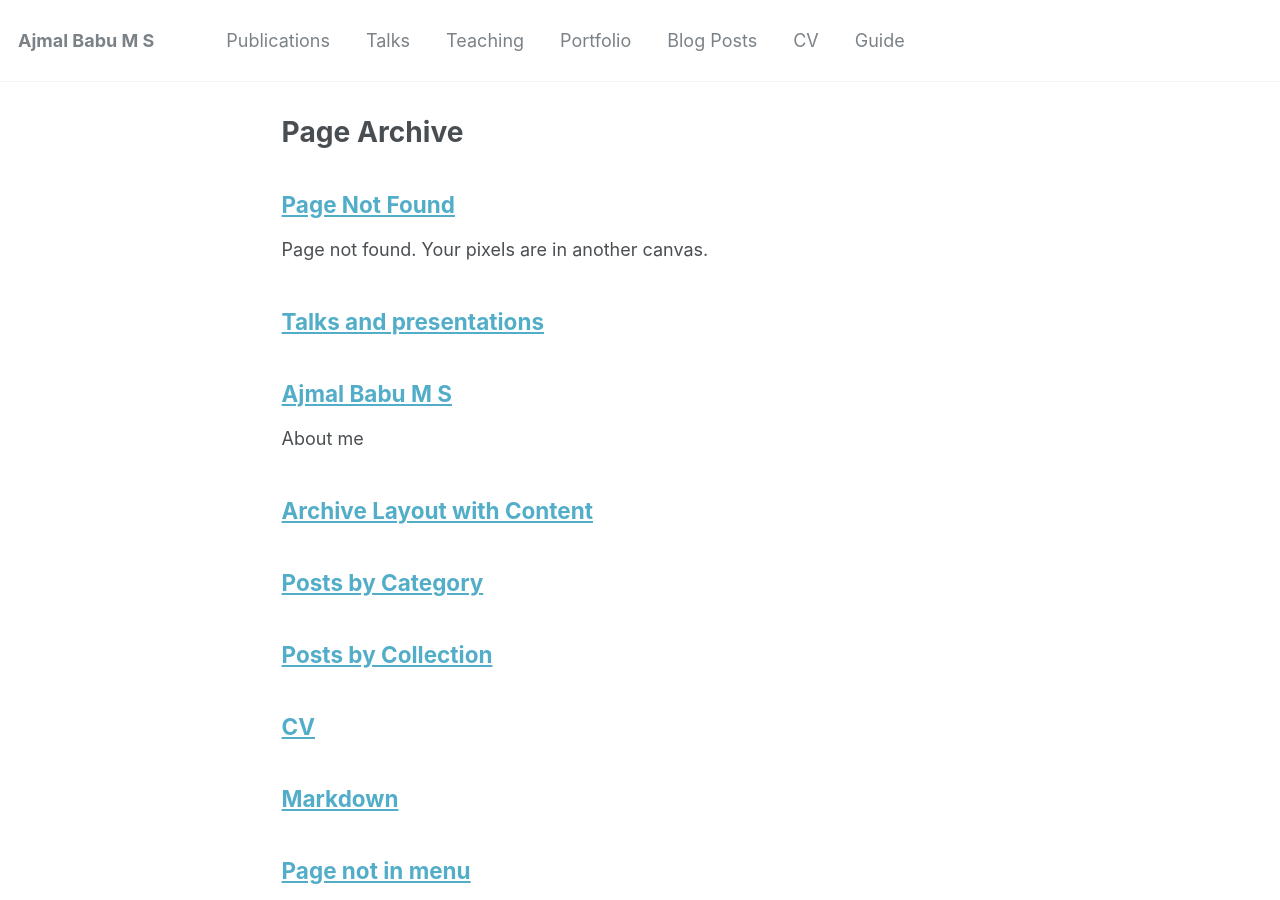
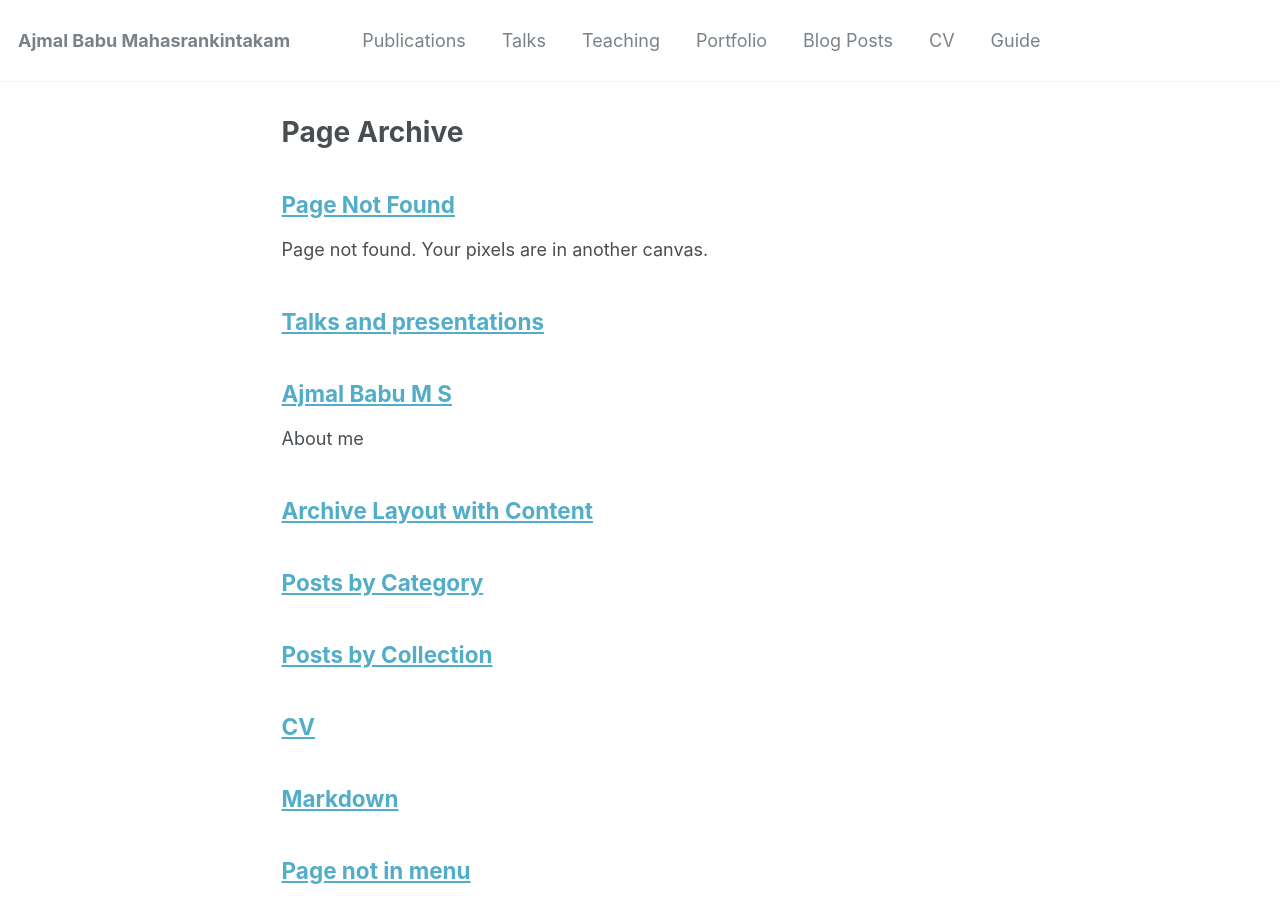
Before and after one commit to ajmalbabums/ajmalbabums.github.io, a Jekyll site: the page built from _pages/page-archive.html, in a window 1280 px wide and 900 px high. Built offline with Jekyll 4.4.1, drawn with Linux system fonts in a browser that asks for light colours.

Commit message:
Update _config.yml

```diff
--- a/_config.yml
+++ b/_config.yml
@@ -7,7 +7,7 @@
 
 # Site Settings
 locale                   : "en-US"
-title                    : "Ajmal Babu M S"
+title                    : "Ajmal Babu Mahasrankintakam"
 title_separator          : "-"
 name                     : &name "Ajmal Babu Mahasrankintakam"
 description              : &description "Research Scholar at Indian Institute of Technology Bombay, India"
@@ -80,7 +80,7 @@
 
 # Site Author
 author:
-  name             : "Ajmal Babu Mahasrankintakam"
+  name             : "Ajmal Babu M S"
   avatar           : "profile.png"
   bio              : "Research Scholar, Department of Civil Engineering, Indian Institute of Technology Bombay"
   location         : "Mumbai, India"
```
